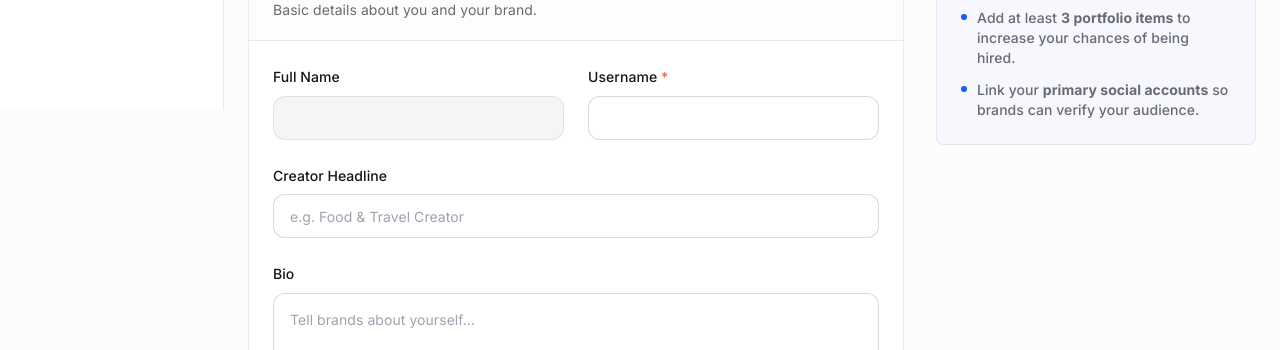
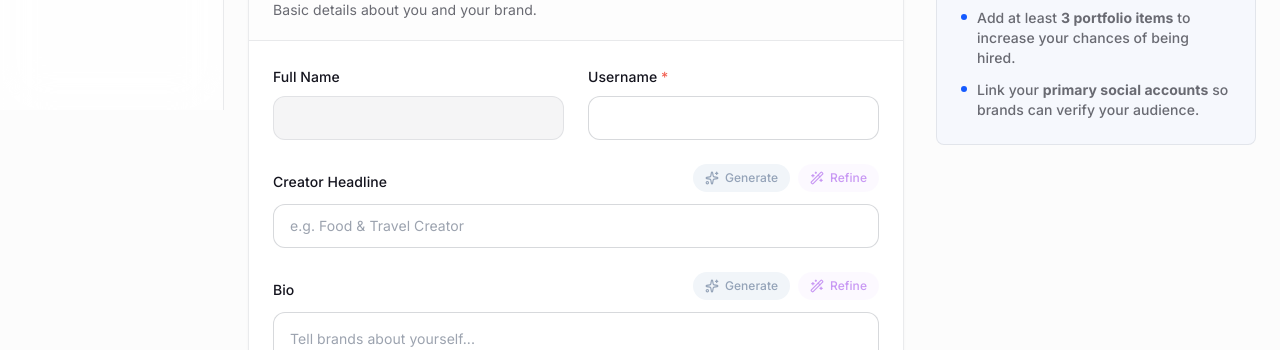
Before and after one commit to Theani7/B2P-platform, a Next.js app in the folder frontend/: page /promoter/profile in a window 1280 px wide. Shown: the part 690-1040 px from the top of the page. Built offline with nearby package versions, Linux system fonts and the light colour scheme; no server answers; sample sign-in values are in the browser's storage.

Commit message:
feat: complete UI/UX polish and MVP analytics dashboard

```diff
--- a/frontend/app/(app)/business/campaigns/page.tsx
+++ b/frontend/app/(app)/business/campaigns/page.tsx
@@ -260,7 +260,7 @@ function CampaignsPageInner() {
             <div
               key={campaign.id}
               onClick={() => router.push(`/business/campaigns/${campaign.id}`)}
-              className="group bg-white border border-slate-custom/10 rounded-xl shadow-sm hover:border-signal-blue/30 hover:shadow-md transition-all cursor-pointer flex flex-col h-[240px] overflow-hidden relative"
+              className="group bg-white border border-slate-custom/10 rounded-xl shadow-product-card hover:-translate-y-1 hover:border-signal-blue/30 hover:shadow-elevated transition-all duration-300 cursor-pointer flex flex-col h-[240px] overflow-hidden relative"
             >
               <div className={`h-1.5 w-full absolute top-0 left-0 ${campaign.status === "OPEN" ? "bg-signal-blue" : campaign.status === "ACTIVE" ? "bg-emerald-status" : "bg-slate-custom/20"}`} />
               <div className="p-5 flex-1 flex flex-col">
--- a/frontend/app/(app)/promoter/invitations/page.tsx
+++ b/frontend/app/(app)/promoter/invitations/page.tsx
@@ -387,13 +387,7 @@ function InvitationsInner() {
                 {selectedCampaignDetails.requirements && (
                   <div>
                     <h3 className="text-xs font-bold text-ash uppercase tracking-wider mb-2">Requirements</h3>
-                    <div className="flex flex-wrap gap-2">
-                      {selectedCampaignDetails.requirements.split(",").map((req: string, i: number) => (
-                        <span key={i} className="px-3 py-1.5 rounded-inputs bg-sky-wash text-signal-blue text-xs font-semibold border border-signal-blue/20">
-                          {req.trim()}
-                        </span>
-                      ))}
-                    </div>
+                    <p className="text-sm text-graphite leading-relaxed whitespace-pre-wrap">{selectedCampaignDetails.requirements}</p>
                   </div>
                 )}
               </div>
--- a/frontend/app/(app)/promoter/profile/page.tsx
+++ b/frontend/app/(app)/promoter/profile/page.tsx
@@ -25,6 +25,7 @@ import { ProfileCompletionWidget } from "@/components/profile/ProfileCompletionW
 import { Spinner } from "@/components/ui/Spinner";
 import { ShareDialog } from "@/components/sharing/ShareDialog";
 import { Avatar } from "@/components/ui/Avatar";
+import AIGenerateButton from "@/components/ui/AIGenerateButton";
 import {
   BadgeCheck, Save, Trophy, AlertTriangle, MapPin, Briefcase, Upload, RefreshCw, Share
 } from "lucide-react";
@@ -78,6 +79,8 @@ function PromoterProfileInner() {
     formState: { isDirty, isSubmitting, errors },
     reset,
     getValues,
+    setValue,
+    watch,
   } = useForm<FormValues>({
     resolver: zodResolver(schema),
     defaultValues: {
@@ -92,11 +95,23 @@ function PromoterProfileInner() {
     },
   });
 
-  const headline = useWatch({ control, name: "headline" });
-  const niche = useWatch({ control, name: "niche" });
-  const location = useWatch({ control, name: "location" });
-  const followersCount = useWatch({ control, name: "followersCount" });
-  const engagementRate = useWatch({ control, name: "engagementRate" });
+  const headline = watch("headline");
+  const niche = watch("niche");
+  const location = watch("location");
+  const followersCount = watch("followersCount");
+  const engagementRate = watch("engagementRate");
+  const yearsExperience = watch("yearsExperience");
+
+  const hasEnoughDetails = !!(niche && niche !== "OTHER" && location && followersCount > 0);
+  const disableGenerateReason = "Please fill out your Primary Niche, Location, and Followers count in the Creator Details section before generating!";
+
+  const aiContext = [
+    niche && niche !== "OTHER" && `Primary Niche: ${niche}`,
+    location && `Location: ${location}`,
+    followersCount > 0 && `Followers: ${followersCount}`,
+    engagementRate > 0 && `Engagement Rate: ${engagementRate}%`,
+    yearsExperience > 0 && `Years Experience: ${yearsExperience}`,
+  ].filter(Boolean).join("\n");
 
   useEffect(() => {
     if (profile) {
@@ -294,11 +309,33 @@ function PromoterProfileInner() {
                     {errors.username && <p className="text-xs text-coral-alert">{errors.username.message}</p>}
                   </div>
                   <div className="space-y-2 sm:col-span-2">
-                    <label className="text-sm font-medium text-graphite">Creator Headline</label>
+                    <div className="flex justify-between items-end mb-1">
+                      <label className="text-sm font-medium text-graphite">Creator Headline</label>
+                      <AIGenerateButton
+                        title={user?.fullName || "Promoter"}
+                        currentText={headline || ""}
+                        contextData={aiContext}
+                        disableGenerate={!hasEnoughDetails}
+                        disableGenerateReason={disableGenerateReason}
+                        contextType="creator headline"
+                        onUpdate={(val) => setValue("headline", val, { shouldDirty: true })}
+                      />
+                    </div>
                     <input type="text" {...register("headline")} placeholder="e.g. Food & Travel Creator" className="w-full h-11 px-4 rounded-inputs border border-slate-custom/20 focus:outline-none focus:border-signal-blue focus:ring-[3px] focus:ring-signal-blue/10 text-sm" />
                   </div>
                   <div className="space-y-2 sm:col-span-2">
-                    <label className="text-sm font-medium text-graphite">Bio</label>
+                    <div className="flex justify-between items-end mb-1">
+                      <label className="text-sm font-medium text-graphite">Bio</label>
+                      <AIGenerateButton
+                        title={user?.fullName || "Promoter"}
+                        currentText={watch("bio") || ""}
+                        contextData={aiContext}
+                        disableGenerate={!hasEnoughDetails}
+                        disableGenerateReason={disableGenerateReason}
+                        contextType="bio"
+                        onUpdate={(val) => setValue("bio", val, { shouldDirty: true })}
+                      />
+                    </div>
                     <textarea {...register("bio")} rows={4} placeholder="Tell brands about yourself..." className="w-full p-4 rounded-inputs border border-slate-custom/20 focus:outline-none focus:border-signal-blue focus:ring-[3px] focus:ring-signal-blue/10 text-sm resize-none"></textarea>
                   </div>
                 </div>
--- a/frontend/components/layout/TopHeader.tsx
+++ b/frontend/components/layout/TopHeader.tsx
@@ -26,7 +26,7 @@ export function TopHeader() {
   const colorIndex = user?.id ? Math.floor(parseInt(user.id) % 5) : 0;
 
   return (
-    <header className="h-16 px-6 border-b border-slate-custom/10 bg-white flex items-center justify-between sticky top-0 z-[200]">
+    <header className="h-16 px-6 border-b border-slate-custom/10 bg-white/70 backdrop-blur-lg flex items-center justify-between sticky top-0 z-[200]">
       <div className="flex-1 max-w-lg flex items-center">
         <CommandPalette />
       </div>
--- a/frontend/components/ui/AIGenerateButton.tsx
+++ b/frontend/components/ui/AIGenerateButton.tsx
@@ -11,12 +11,18 @@ export default function AIGenerateButton({
   contextData,
   onUpdate,
   contextType,
+  refineOnly,
+  disableGenerate,
+  disableGenerateReason,
 }: {
   title: string;
   currentText: string;
   contextData?: string;
   onUpdate: (text: string) => void;
-  contextType: "description" | "requirements" | "target audience";
+  contextType: "description" | "requirements" | "target audience" | "bio" | "creator headline";
+  refineOnly?: boolean;
+  disableGenerate?: boolean;
+  disableGenerateReason?: string;
 }) {
   const [isLoadingGen, setIsLoadingGen] = useState(false);
   const [isLoadingRefine, setIsLoadingRefine] = useState(false);
@@ -38,10 +44,18 @@ export default function AIGenerateButton({
     const extraContext = contextData ? `\n\nAdditional Campaign Details to incorporate:\n${contextData}` : "";
     let prompt = "";
     if (mode === "generate") {
-      const lengthHint = contextType === "description" ? "2-3 paragraphs" : contextType === "requirements" ? "3-5 bullet points" : "1-2 sentences";
-      prompt = `Write an engaging and professional campaign ${contextType} for a campaign titled: "${title}". Ensure it is around ${lengthHint}. Just output the text.${extraContext}`;
+      const lengthHint = contextType === "description" ? "2-3 paragraphs" : contextType === "requirements" ? "3-5 bullet points" : contextType === "bio" ? "1 short paragraph" : "1 punchy sentence";
+      const subject = (contextType === "bio" || contextType === "creator headline")
+          ? `creator/influencer named ${title}`
+          : `campaign titled: "${title}"`;
+
+      prompt = `Write an engaging and professional ${contextType} for a ${subject}. Ensure it is around ${lengthHint}. Just output the text.${extraContext}`;
     } else {
-      prompt = `Refine and improve the following campaign ${contextType} for a campaign titled "${title}". Make it professional, fix any grammar issues, and improve the flow. Do not add conversational filler, just return the refined text.${extraContext}\n\nCurrent text:\n"${currentText}"`;
+      const subject = (contextType === "bio" || contextType === "creator headline")
+          ? `creator/influencer named ${title}`
+          : `campaign titled "${title}"`;
+
+      prompt = `Refine and improve the following ${contextType} for a ${subject}. Make it professional, fix any grammar issues, and improve the flow. Do not add conversational filler, just return the refined text.${extraContext}\n\nCurrent text:\n"${currentText}"`;
     }
 
     try {
@@ -61,16 +75,28 @@ export default function AIGenerateButton({
 
   return (
     <div className="flex items-center gap-2">
+      {!refineOnly && (
         <button
-        onClick={() => callAI("generate")}
+          onClick={() => {
+            if (disableGenerate) {
+              toast.error(disableGenerateReason || "Cannot generate right now.");
+              return;
+            }
+            callAI("generate");
+          }}
           disabled={isLoadingGen || isLoadingRefine}
           type="button"
           title={`Generate ${contextType} with AI`}
-        className="flex items-center gap-1.5 text-xs font-medium text-signal-blue bg-signal-blue/10 px-3 py-1.5 rounded-pill hover:bg-signal-blue/20 transition-colors disabled:opacity-50"
+          className={`flex items-center gap-1.5 text-xs font-medium px-3 py-1.5 rounded-pill transition-colors ${
+            disableGenerate
+              ? "bg-slate-100 text-slate-400 cursor-not-allowed"
+              : "text-signal-blue bg-signal-blue/10 hover:bg-signal-blue/20 disabled:opacity-50"
+          }`}
         >
           {isLoadingGen ? <Loader2 className="w-3.5 h-3.5 animate-spin" /> : <Sparkles className="w-3.5 h-3.5" />}
           {isLoadingGen ? "Wait..." : "Generate"}
         </button>
+      )}
 
       <button
         onClick={() => callAI("refine")}
```
Also changed, not shown: frontend/app/(app)/business/dashboard/page.tsx (+28 -0 lines), frontend/app/(app)/promoter/marketplace/page.tsx (+5 -11 lines), frontend/components/layout/sidebar.tsx (+5 -5 lines), frontend/components/ui/Button.tsx (+4 -4 lines), 1 other file (tests, documents, lock files or other folders). Lines whose indentation alone changed are shown as unchanged.
